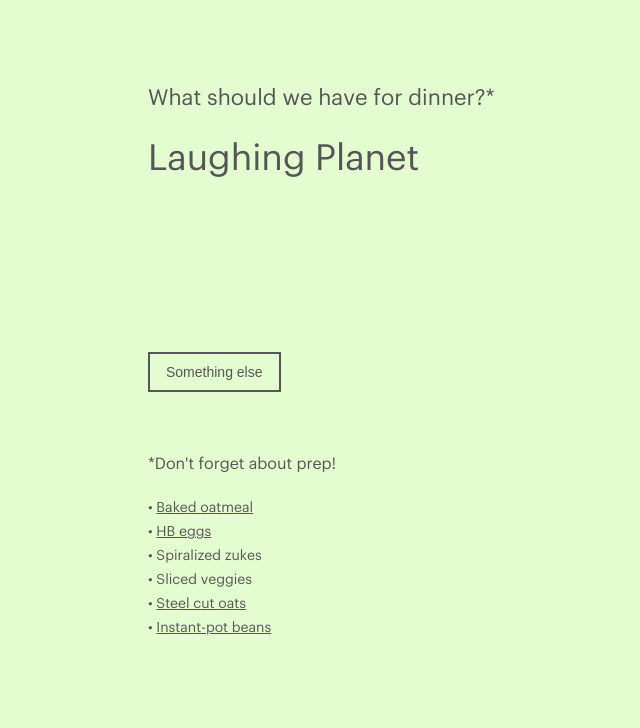
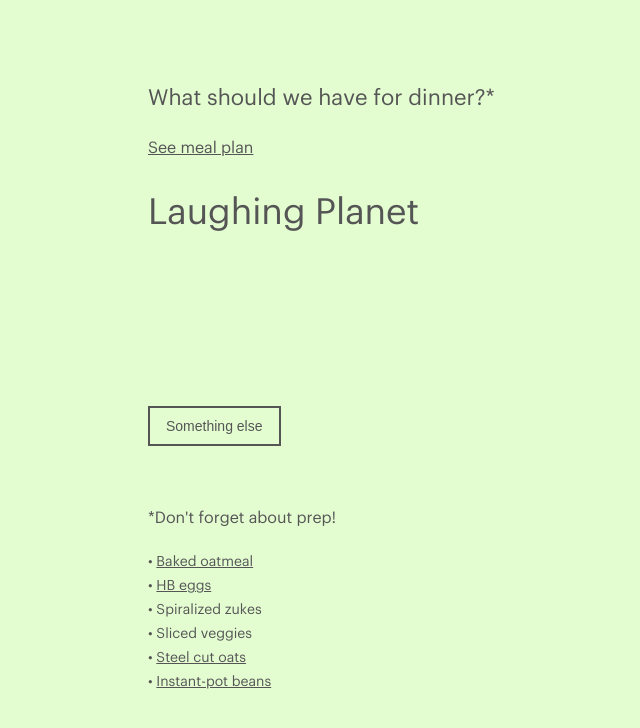
Before and after one commit to jonaschafer/jonaschafer.github.io, a Jekyll site: the page built from recipes.html, in a window 1280 px wide. Shown: the top 728 px of the page, without its empty margins (132-772 px from the left). Built offline with Jekyll 4.4.1, drawn with Linux system fonts in a browser that asks for light colours.

Commit message:
added link to meals from recipes

```diff
--- a/recipes.html
+++ b/recipes.html
@@ -6,6 +6,8 @@ title: What's for dinner?
 <body class="bkg-color">
 
   <p class="intro">What should we have for dinner?*</p>
+  <p class="byline"><a href="http://www.jonschafer.com/meals.html">See meal plan</a></p>
+
   <p class="recipe"><span id="message">Laughing Planet</span></p>
   <button class="button" type="button" id="randomizer">Something else</button>
 
```
